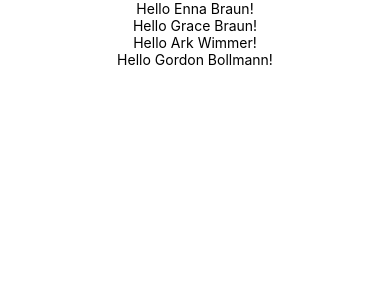
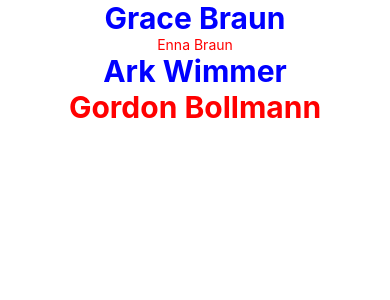
Before and after one commit to danmaq/AwesomeProject, a React Native app: screen / in a window 390 px wide. Shown: the top 300 px of the page. Built offline with nearby package versions, Linux system fonts and the light colour scheme.

Commit message:
Tutorial: Learned to stylesheet.

```diff
--- a/App.js
+++ b/App.js
@@ -1,31 +1,25 @@
 import React from 'react';
-import { AppRegistry, Image, Text, View } from 'react-native';
+import { AppRegistry, StyleSheet, Text, View } from 'react-native';
 
-class Greeting extends React.Component {
-  constructor(props) {
-    super(props);
-    this.text = { "showText": true };
-    setInterval(() => {
-      this.setState(p => ({ "showText": (p ? !p["showText"] : true) }));
-    }, 1500);
-  }
-  render() {
-    const state = this.state;
-    const str = state && state.showText ? this.props.name : '■■■■■■';
-    return (
-      <Text>Hello {str}!</Text>
-    );
-  }
-}
+const styles = StyleSheet.create({
+  bigblue: {
+    color: 'blue',
+    fontWeight: 'bold',
+    fontSize: 30,
+  },
+  red: {
+    color: 'red',
+  },
+});
 
 export default class HelloWorldApp extends React.Component {
   render() {
     return (
       <View style={{alignItems: 'center'}}>
-        <Greeting name="Enna Braun" />
-        <Greeting name="Grace Braun" />
-        <Greeting name="Ark Wimmer" />
-        <Greeting name="Gordon Bollmann" />
+        <Text style={styles.bigblue}>Grace Braun</Text>
+        <Text style={styles.red}>Enna Braun</Text>
+        <Text style={[styles.red, styles.bigblue]}>Ark Wimmer</Text>
+        <Text style={[styles.bigblue, styles.red]}>Gordon Bollmann</Text>
       </View>
     );
   }
```
